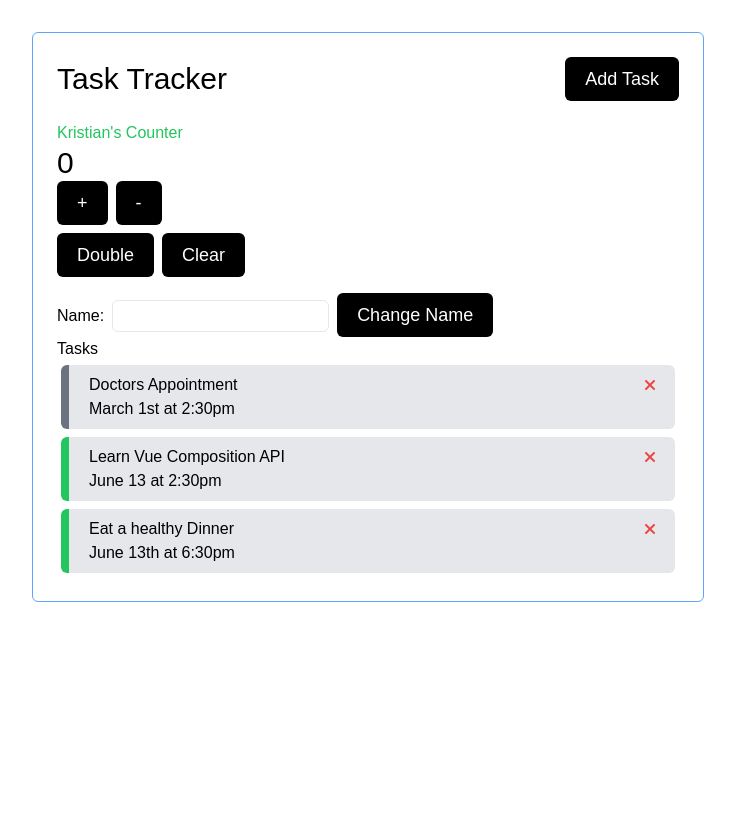
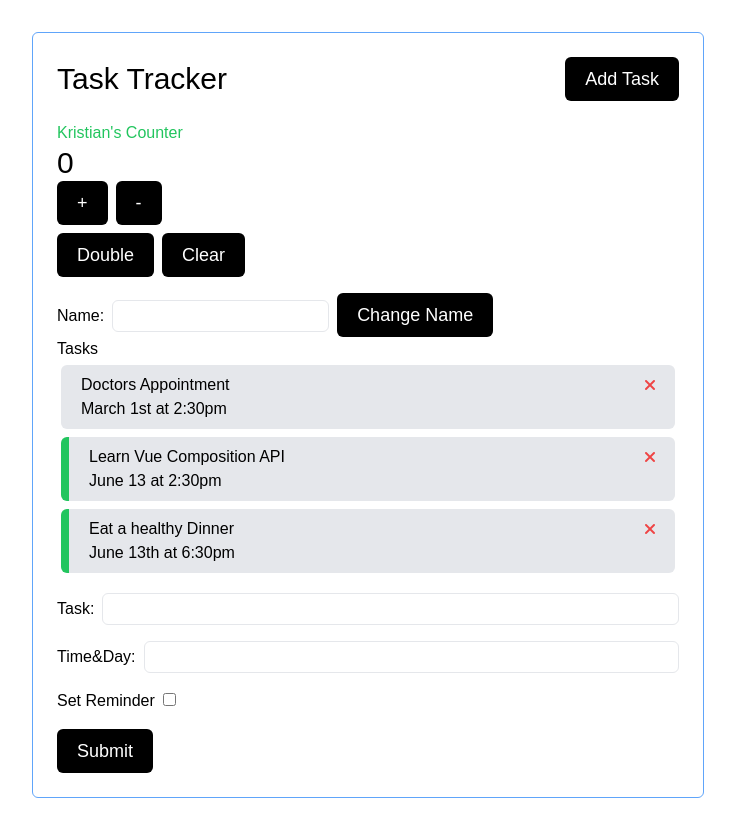
Before and after one commit to krisf451/task-tracker-vue, a Vue app: page / in a window 1280 px wide. Shown: the whole page, without its empty margins (272-1007 px from the left). Before the commit the page ends 800 px from the top, so only its background shows below. Built offline with nearby package versions, Linux system fonts and the light colour scheme.

Commit message:
feat: can delete, add, and toggle the status of our tasks

```diff
--- a/src/App.vue
+++ b/src/App.vue
@@ -2,7 +2,12 @@
   <div class="container">
     <Header title="Task Tracker" />
     <CounterSetup />
-    <Tasks :tasks="tasks" />
+    <Tasks
+      @toggle-reminder="toggleReminder"
+      @delete-task="deleteTask"
+      :tasks="tasks"
+    />
+    <AddTask @handle-submit="handleSubmit" />
   </div>
 </template>
 
@@ -10,6 +15,7 @@
 import Header from "./components/Header.vue";
 import CounterSetup from "./components/CounterSetup.vue";
 import Tasks from "./components/Tasks.vue";
+import AddTask from "./components/AddTask.vue";
 
 export default {
   name: "App",
@@ -17,11 +23,27 @@ export default {
     Header,
     CounterSetup,
     Tasks,
+    AddTask,
   },
   data() {
     return {
       tasks: [],
     };
+  },
+  methods: {
+    deleteTask(id) {
+      console.log("task", id);
+      this.tasks = this.tasks.filter((task) => task.id !== id);
+    },
+    toggleReminder(id) {
+      this.tasks = this.tasks.map((task) =>
+        task.id === id ? { ...task, reminder: !task.reminder } : task
+      );
+    },
+    handleSubmit(task) {
+      console.log(task, "TESTEST");
+      this.tasks.push(task);
+    },
   },
   created() {
     this.tasks = [
--- /dev/null
+++ b/src/components/AddTask.vue
@@ -0,0 +1,70 @@
+<template>
+  <div>
+    <form
+      @submit="handleSubmit"
+      class="flex flex-col justify-center items-start"
+    >
+      <div class="my-4 w-full flex items-center">
+        <label for="taskName" class="mr-2">Task:</label>
+        <input
+          type="text"
+          class="border pl-2 focus:outline-none h-8 rounded-md w-full"
+          id="taskName"
+          v-model="taskName"
+        />
+      </div>
+      <div class="mb-4 w-full flex items-center">
+        <label for="day" class="mr-2">Time&Day:</label>
+        <input
+          type="text"
+          class="border pl-2 focus:outline-none h-8 rounded-md w-full"
+          id="day"
+          v-model="day"
+        />
+      </div>
+      <div class="mb-4">
+        <label for="reminder" class="mr-2">Set Reminder</label>
+        <input type="checkbox" id="reminder" v-model="reminder" />
+      </div>
+
+      <button class="btn" type="submit">Submit</button>
+    </form>
+  </div>
+</template>
+
+<script setup>
+import { ref, onUpdated, defineEmits } from "vue";
+
+const emit = defineEmits(["handle-submit"]);
+
+const reminder = ref(false);
+const day = ref("");
+const taskName = ref("");
+
+const handleSubmit = (e) => {
+  e.preventDefault();
+
+  if (!taskName.value) {
+    alert("Please add a task");
+    return;
+  }
+  const newTask = {
+    id: Math.floor(Math.random() * 100000),
+    text: taskName.value,
+    day: day.value,
+    reminder: reminder.value,
+  };
+
+  day.value = "";
+  taskName.value = "";
+  reminder.value = false;
+
+  emit("handle-submit", newTask);
+};
+
+onUpdated(() => {
+  console.log(reminder.value, day.value, taskName.value);
+});
+</script>
+
+<style></style>
--- a/src/components/Task.vue
+++ b/src/components/Task.vue
@@ -1,14 +1,14 @@
 <template>
   <div
-    :class="[
-      task.reminder
-        ? 'border-l-8 border-green-500'
-        : 'border-l-8 border-gray-500',
-      'task',
-    ]"
+    @dblclick="$emit('toggle-reminder', task.id)"
+    :class="[task.reminder ? 'border-l-8 border-green-500' : '', 'task']"
   >
     <h3 class="flex justify-between items-center">
-      {{ task.text }} <i class="fa fa-times text-red-500"></i>
+      {{ task.text }}
+      <i
+        @click="onDelete(task.id)"
+        class="fa fa-times text-red-500 transition-transform duration-300 ease-in-out hover:scale-125"
+      ></i>
     </h3>
     <p>{{ task.day }}</p>
   </div>
@@ -20,5 +20,10 @@ export default {
   props: {
     task: Object,
   },
+  methods: {
+    onDelete(id) {
+      this.$emit("delete-task", id);
+    },
+  },
 };
 </script>
--- a/src/components/Tasks.vue
+++ b/src/components/Tasks.vue
@@ -1,7 +1,11 @@
 <template>
   <h1>Tasks</h1>
   <div class="flex flex-wrap" v-for="task in tasks" :key="task.id">
-    <Task :task="task" />
+    <Task
+      @toggle-reminder="$emit('toggle-reminder', task.id)"
+      @delete-task="$emit('delete-task', task.id)"
+      :task="task"
+    />
   </div>
 </template>
 
@@ -16,6 +20,7 @@ export default {
   components: {
     Task,
   },
+  emits: ["delete-task", "toggle-reminder"],
 };
 </script>
 
```
